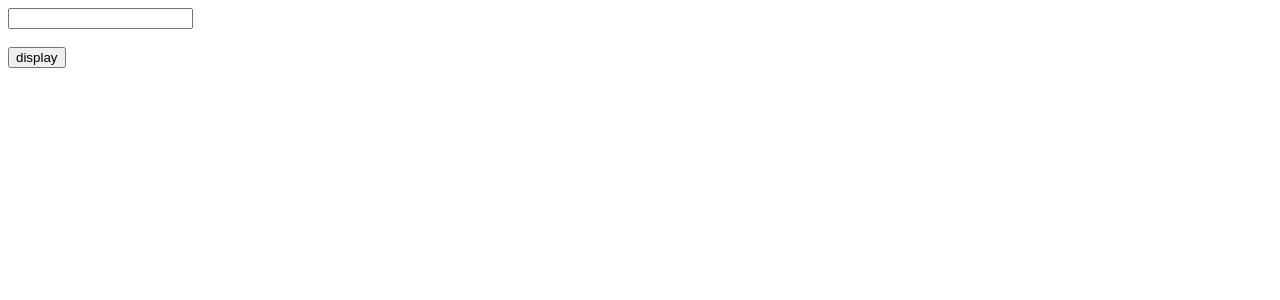
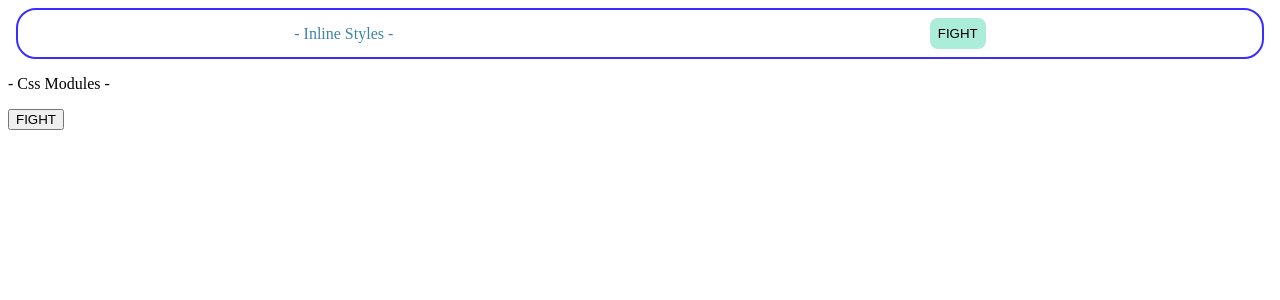
Before and after one commit to youhei-0009/react-test3, a React (Vite) app: page / in a window 1280 px wide. Shown: the top 300 px of the page. Built offline with nearby package versions, Linux system fonts and the light colour scheme.

Commit message:
css module setting

```diff
--- a/package.json
+++ b/package.json
@@ -21,6 +21,8 @@
     "eslint-plugin-react": "^7.34.1",
     "eslint-plugin-react-hooks": "^4.6.2",
     "eslint-plugin-react-refresh": "^0.4.7",
+    "node-sass": "^9.0.0",
+    "sass": "^1.77.2",
     "vite": "^5.2.11"
   }
 }
--- a/src/App.jsx
+++ b/src/App.jsx
@@ -1,28 +1,12 @@
-import { useState, useCallback, useMemo } from 'react';
+import { CssModules } from './components/CssModules';
+import { InlineStyle } from './components/InlineStyle';
 import './style.css';
-import { ChildArea } from './ChildArea';
 
 export default function App() {
-  const [text, setText] = useState('');
-  const [open, setOpen] = useState(false);
-
-  const onChangeText = (e) => setText(e.target.value);
-
-  const onClickOpen = () => setOpen(!open);
-
-  const onClickClose = useCallback(() => setOpen(false), [setOpen]);
-
-  const tmp = useMemo(() => 3+3, []);
-
-  return (
-    <>
-      <div className="App">
-        <input value={text} onChange={onChangeText}/>
-        <br />
-        <br />
-        <button onClick={onClickOpen}>display</button>
-        <ChildArea open={open} onClickClose={onClickClose}/>
-      </div>
-    </>
-  );
-}
+    return (
+        <div className="App">
+            <InlineStyle />
+            <CssModules />
+        </div>
+    );
+};
--- /dev/null
+++ b/src/components/CssModules.jsx
@@ -0,0 +1,10 @@
+import classes from "./CssModules.modules.scss"
+
+export const CssModules = () => {
+    return (
+        <div className={classes.container}>
+            <p >- Css Modules -</p>
+            <button >FIGHT</button>
+        </div>
+    )
+}
--- /dev/null
+++ b/src/components/CssModules.modules.scss
@@ -0,0 +1,9 @@
+.container {
+    border: solid 2px #392eff;
+    border-radius: 20px;
+    padding: 8px;
+    margin: 8px;
+    display: flex;
+    justify-content: space-around;
+    align-items: center;
+}
--- /dev/null
+++ b/src/components/InlineStyle.jsx
@@ -0,0 +1,32 @@
+export const InlineStyle = () => {
+    const containerStyle = {
+        border: "solid 2px #392eff",
+        borderRadius: "20px",
+        padding: "8px",
+        margin: "8px",
+        display: "flex",
+        justifyContent: "space-around",
+        alignItems: "center",
+    };
+    const titleStyle = {
+        margin: 0,
+        padding: 0,
+        color: "#3d84a8",
+        //position: "absolute",
+        //top: "50%",
+        //left: "50%",
+        //transform: "translate(-50%, -50%)",
+    };
+    const buttonStyle = {
+        backgroundColor: "#abedd8",
+        border: "none",
+        padding: "8px",
+        borderRadius: "8px",
+    };
+    return (
+        <div style={containerStyle}>
+            <p style={titleStyle}>- Inline Styles -</p>
+            <button style={buttonStyle}>FIGHT</button>
+        </div>
+    );
+}
```
Also changed, not shown: src/App_1.jsx (added, +28 -0 lines), 1 other file (tests, documents, lock files or other folders).
